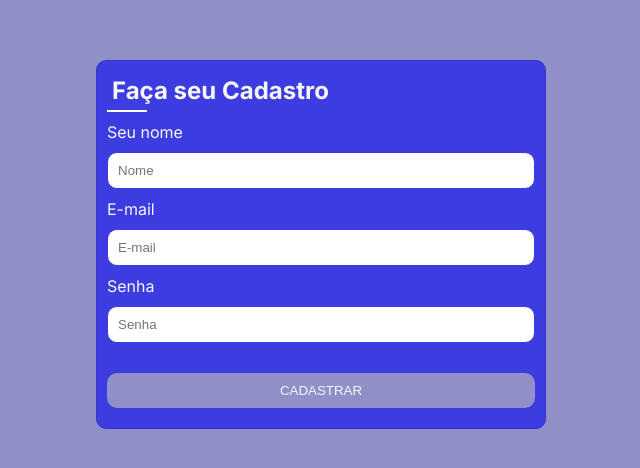
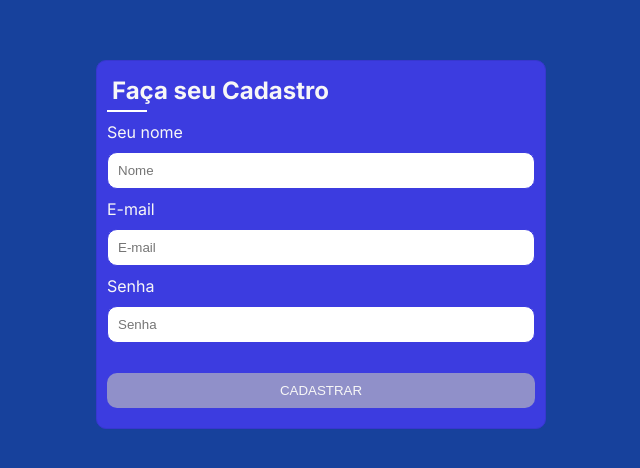
Before and after one commit to Douglasengdev/pagina_de_cadastro, a plain HTML site: page Index.html in a window 1280 px wide. Shown: the part 140-608 px from the top of the page, without its empty margins (319-959 px from the left). Drawn offline with Linux system fonts and the light colour scheme.

Commit message:
Mudança na cor de fundo

```diff
--- a/style.css
+++ b/style.css
@@ -3,7 +3,7 @@
     margin: 0;
     padding: 0;
     box-sizing: border-box;
-    background: #9090c9;
+    background: #17419c;
 }
 
 
```
